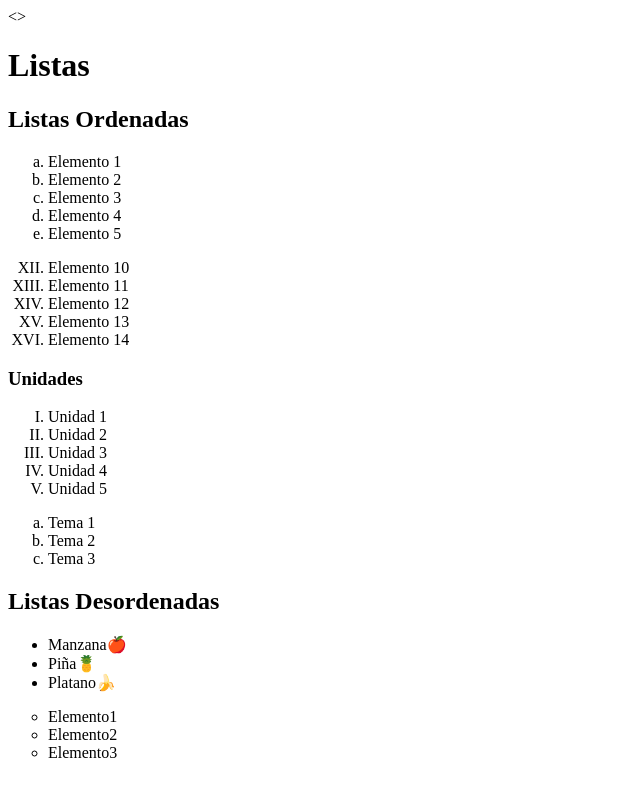
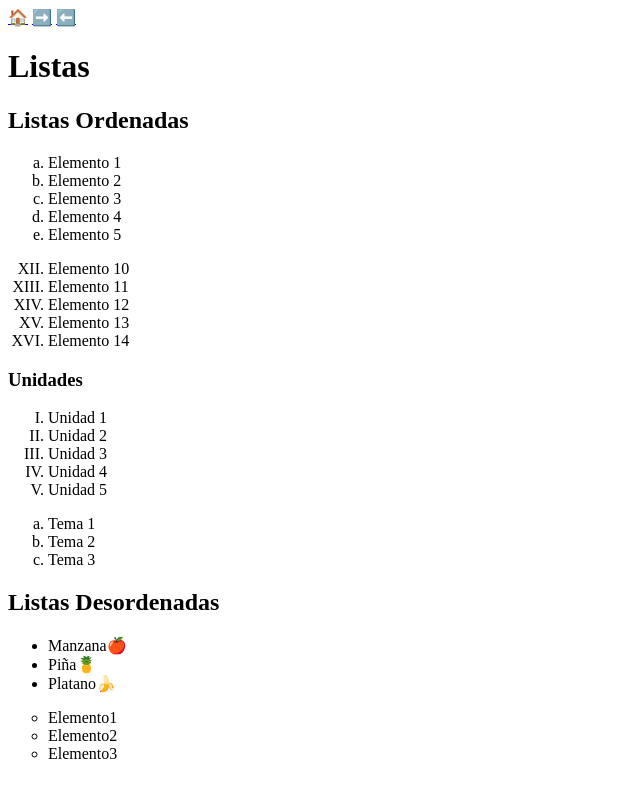
Before and after one commit to stephaniemaldonado07/Avance3.github.io, a plain HTML site: page listas.html in a window 1280 px wide. Shown: the whole page, without its empty margins (0-640 px from the left). Drawn offline with Linux system fonts and the light colour scheme.

Commit message:
Update listas.html

```diff
--- a/listas.html
+++ b/listas.html
@@ -5,7 +5,10 @@
     <meta name="viewport" content="width=device-width, initial-scale=1.0">
     <title>Listas</title>
 </head>
-<>
+<body>
+    <a href="index.html">🏠</a>
+    <a href="tablas.html">➡️</a>
+    <a href="index.html">⬅️</a>
     <h1>Listas</h1>
     <h2>Listas Ordenadas </h2>
      <ol type="a">
```
